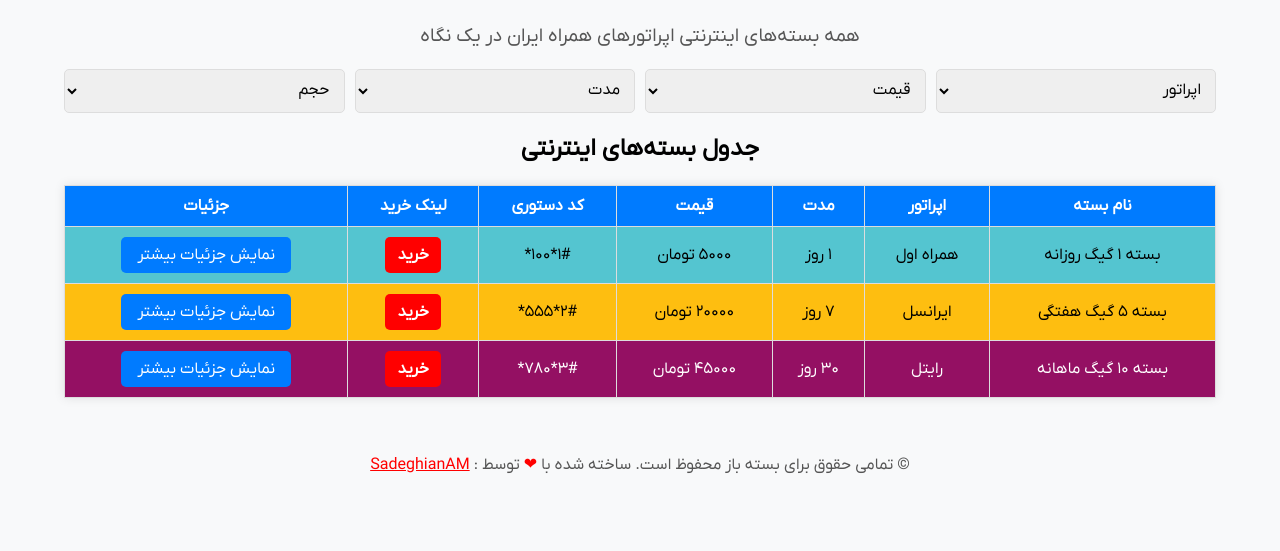
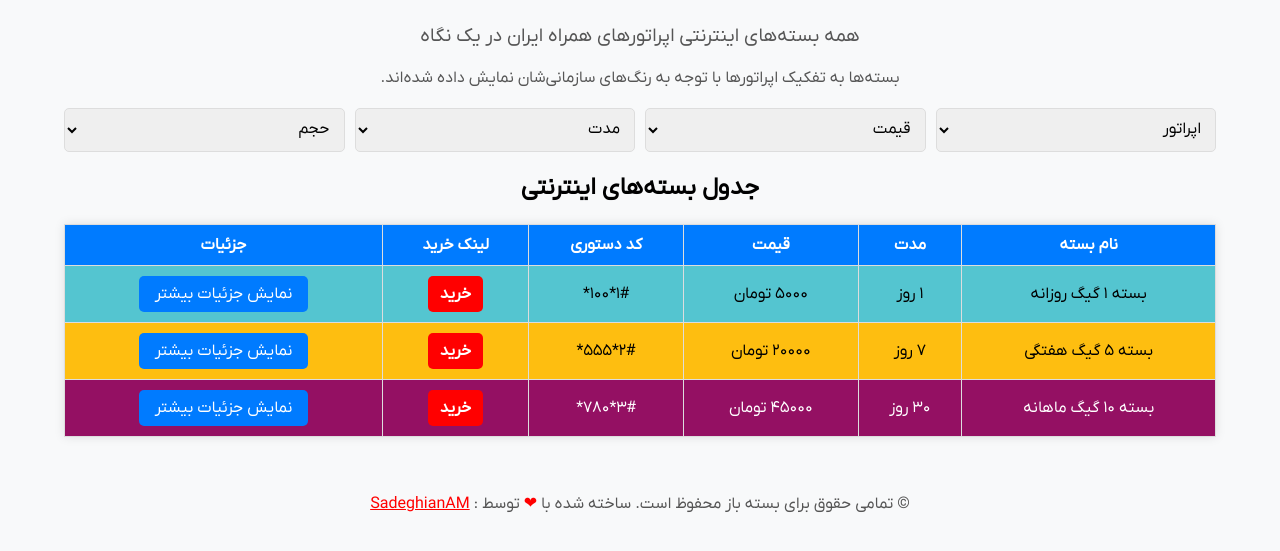
Before and after one commit to SadeghianAM/BasteBaz, a plain HTML site: page index.html in a window 1280 px wide. Shown: the part 135-686 px from the top of the page. Drawn offline with Linux system fonts and the light colour scheme.

Commit message:
small edit

```diff
--- a/data.js
+++ b/data.js
@@ -92,7 +92,6 @@ document.addEventListener("DOMContentLoaded", function () {
 
       row.innerHTML = `
         <td>${pkg.name}</td>
-        <td>${pkg.operator}</td>
         <td>${pkg.duration}</td>
         <td>${pkg.price}</td>
         <td><bdo dir="ltr">${pkg.ussd}</bdo></td>
--- a/index.html
+++ b/index.html
@@ -11,6 +11,12 @@
     <h1 class="site-title">بسته باز</h1>
     <p class="site-subtitle">
       همه بسته‌های اینترنتی اپراتورهای همراه ایران در یک نگاه
+    </p>
+
+    <!-- نکته اضافه شده -->
+    <p class="note">
+      بسته‌ها به تفکیک اپراتورها با توجه به رنگ‌های سازمانی‌شان نمایش داده
+      شده‌اند.
     </p>
 
     <!-- نوار فیلتر -->
@@ -50,7 +56,6 @@
       <thead>
         <tr>
           <th>نام بسته</th>
-          <th>اپراتور</th>
           <th>مدت</th>
           <th>قیمت</th>
           <th>کد دستوری</th>
--- a/style.css
+++ b/style.css
@@ -29,6 +29,14 @@ body {
   font-size: 1.2rem;
   margin-top: 10px;
   color: #555;
+}
+
+/* استایل نکته اضافه شده */
+.note {
+  font-size: 1rem;
+  color: #555;
+  margin-top: 10px;
+  text-align: center;
 }
 
 /* استایل نوار فیلتر */
```
